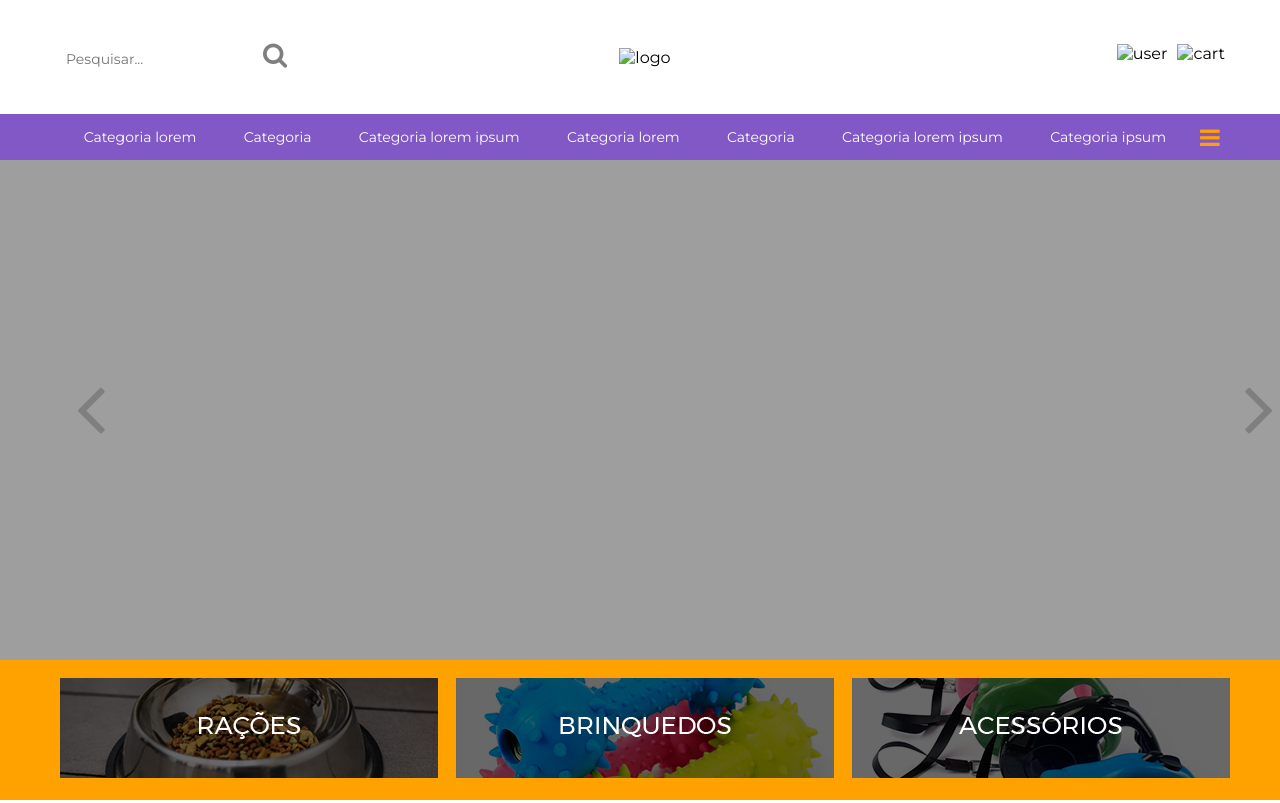
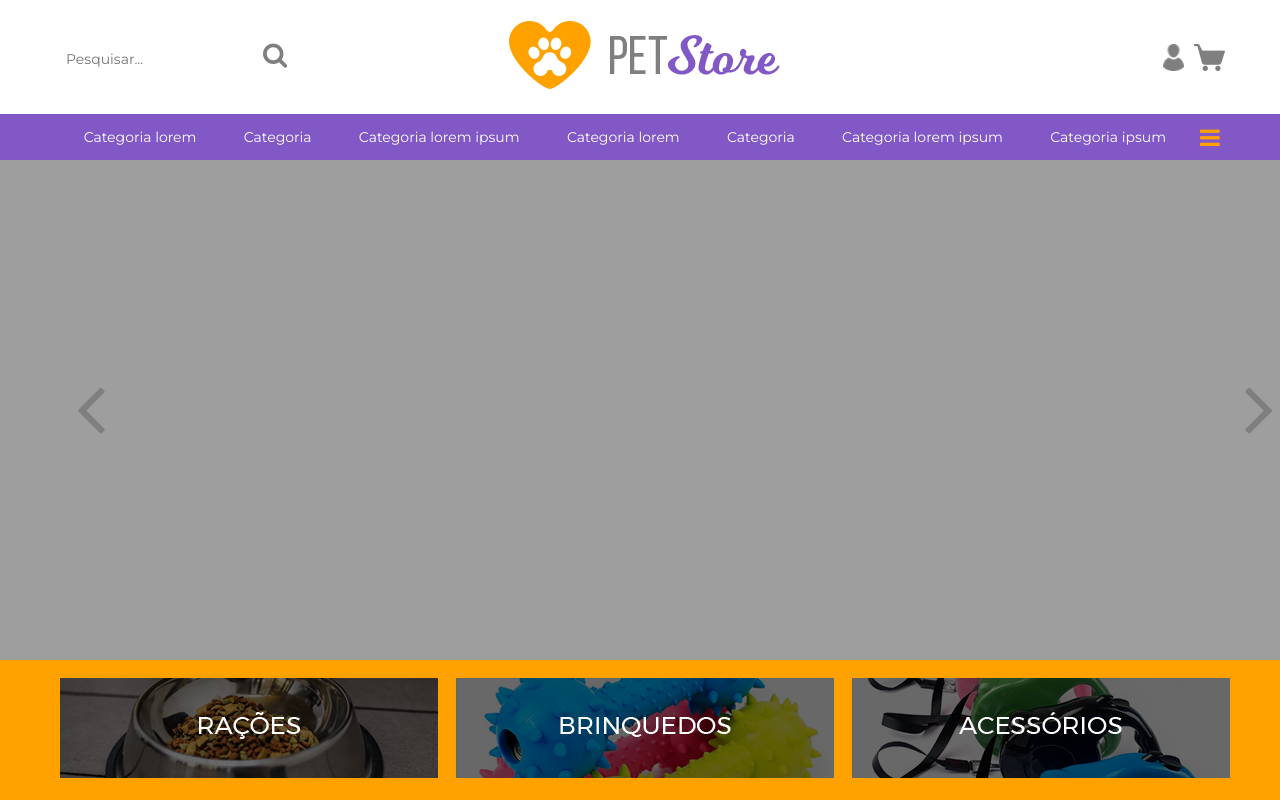
Before and after one commit to mvlima/teste-seri.e-design, a plain HTML site: page parte1/index.html in a window 1280 px wide. Shown: the top 803 px of the page. Drawn offline with Linux system fonts and the light colour scheme; the site is published under a folder, as on GitHub Pages, so addresses that start at the root find nothing.

Commit message:
Corrected images path

```diff
--- a/parte1/index.html
+++ b/parte1/index.html
@@ -28,12 +28,12 @@
 						</div>
 					</div>
 					<div class="column center">
-						<img src="/assets/logo.png" alt="logo" class="logo-header" />
+						<img src="./assets/logo.png" alt="logo" class="logo-header" />
 					</div>
 					<div class="column right">
 						<div class="user-cart right">
-							<img src="/assets/login.png" alt="user" />
-							<img src="/assets/carrinho.png" alt="cart" />
+							<img src="./assets/login.png" alt="user" />
+							<img src="./assets/carrinho.png" alt="cart" />
 						</div>
 					</div>
 				</div>
@@ -275,7 +275,7 @@
 							<a href="#" class="fa fa-twitter"></a>
 						</div>
 						<div class="info-row">
-							<p>© 2019  •  CNPJ 00.000.000/0000-00</p>
+							<p>© 2019 • CNPJ 00.000.000/0000-00</p>
 							<p>Rua Tal de Tal, 123 - Cidade, Estado</p>
 						</div>
 					</div>
```
Lines whose indentation alone changed are shown as unchanged.
